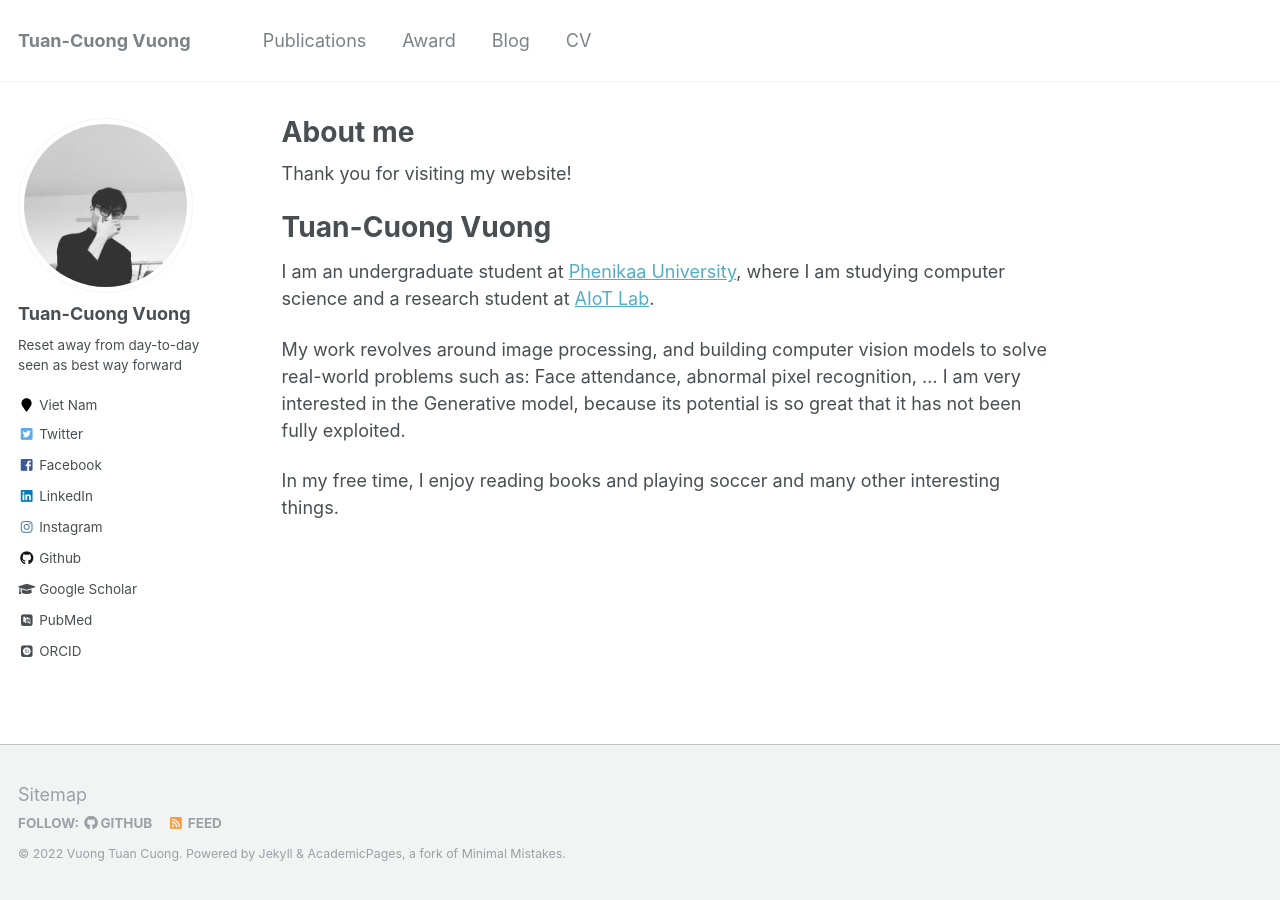
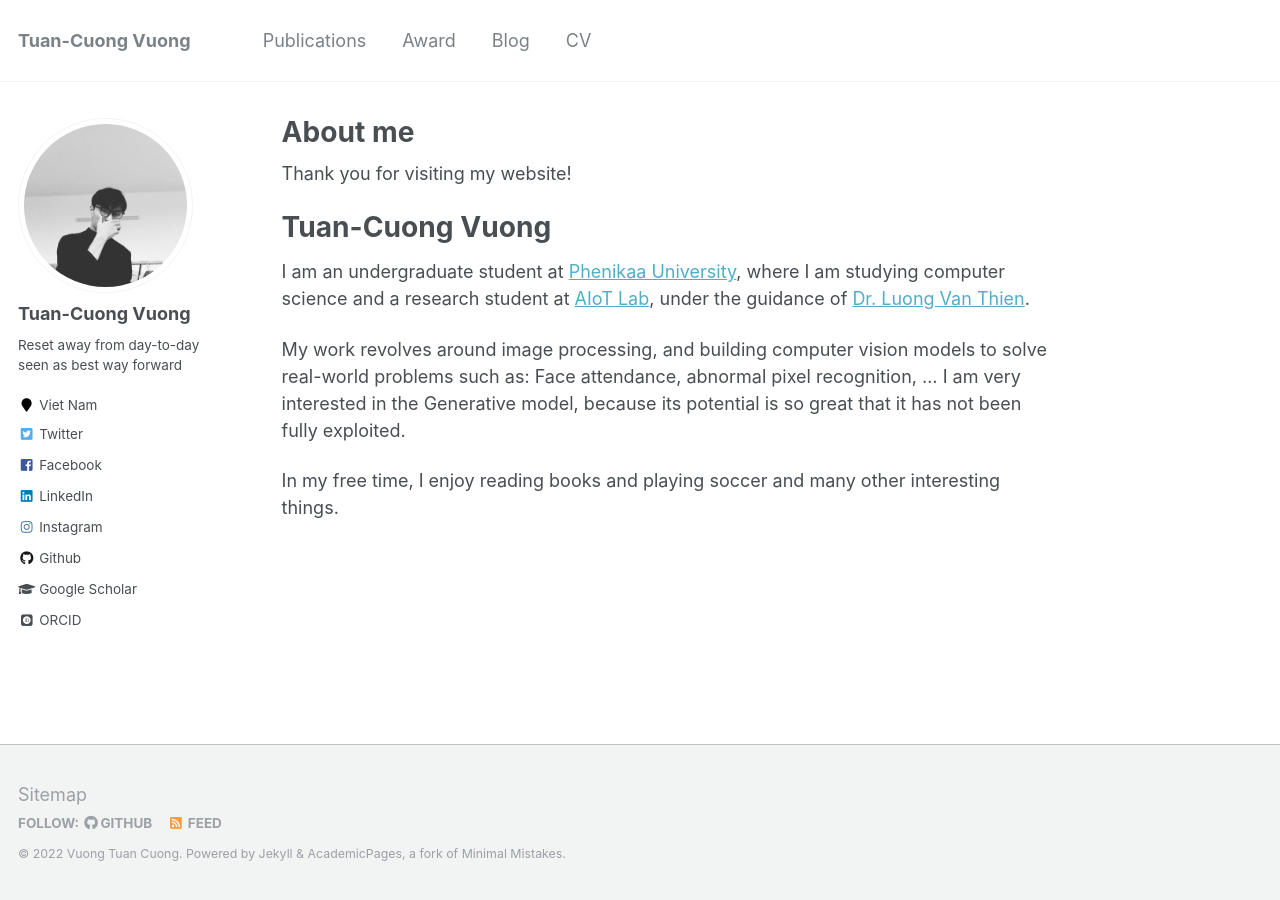
Before and after one commit to cngvng/cngvng.github.io, a Jekyll site: the page built from _pages/about.md, in a window 1280 px wide. Built offline with Jekyll 4.4.1, drawn with Linux system fonts in a browser that asks for light colours; some web fonts are replaced.

Commit message:
commit code'

```diff
--- a/_config.yml
+++ b/_config.yml
@@ -85,7 +85,7 @@ author:
   bio              : "Reset away from day-to-day seen as best way forward"
   location         : "Viet Nam"
   employer         :
-  pubmed           : "https://www.ncbi.nlm.nih.gov/pubmed/?term=john+snow"
+  pubmed           :
   googlescholar    : "https://scholar.google.com/citations?hl=vi&user=GJuxF5QAAAAJ"
   email            :
   researchgate     :  # example: "https://www.researchgate.net/profile/yourprofile"
--- a/_pages/about.md
+++ b/_pages/about.md
@@ -12,7 +12,7 @@ Thank you for visiting my website!
 
 Tuan-Cuong Vuong
 ======
-I am an undergraduate student at [Phenikaa University](https://phenikaa-uni.edu.vn/en), where I am studying computer science and a research student at [AIoT Lab](https://aiot.phenikaa-uni.edu.vn/).
+I am an undergraduate student at [Phenikaa University](https://phenikaa-uni.edu.vn/en), where I am studying computer science and a research student at [AIoT Lab](https://aiot.phenikaa-uni.edu.vn/), under the guidance of [Dr. Luong Van Thien](https://tvluong.wordpress.com/).
 
 My work revolves around image processing, and building computer vision models to solve real-world problems such as: Face attendance, abnormal pixel recognition, ... I am very interested in the Generative model, because its potential is so great that it has not been fully exploited.
 
```
